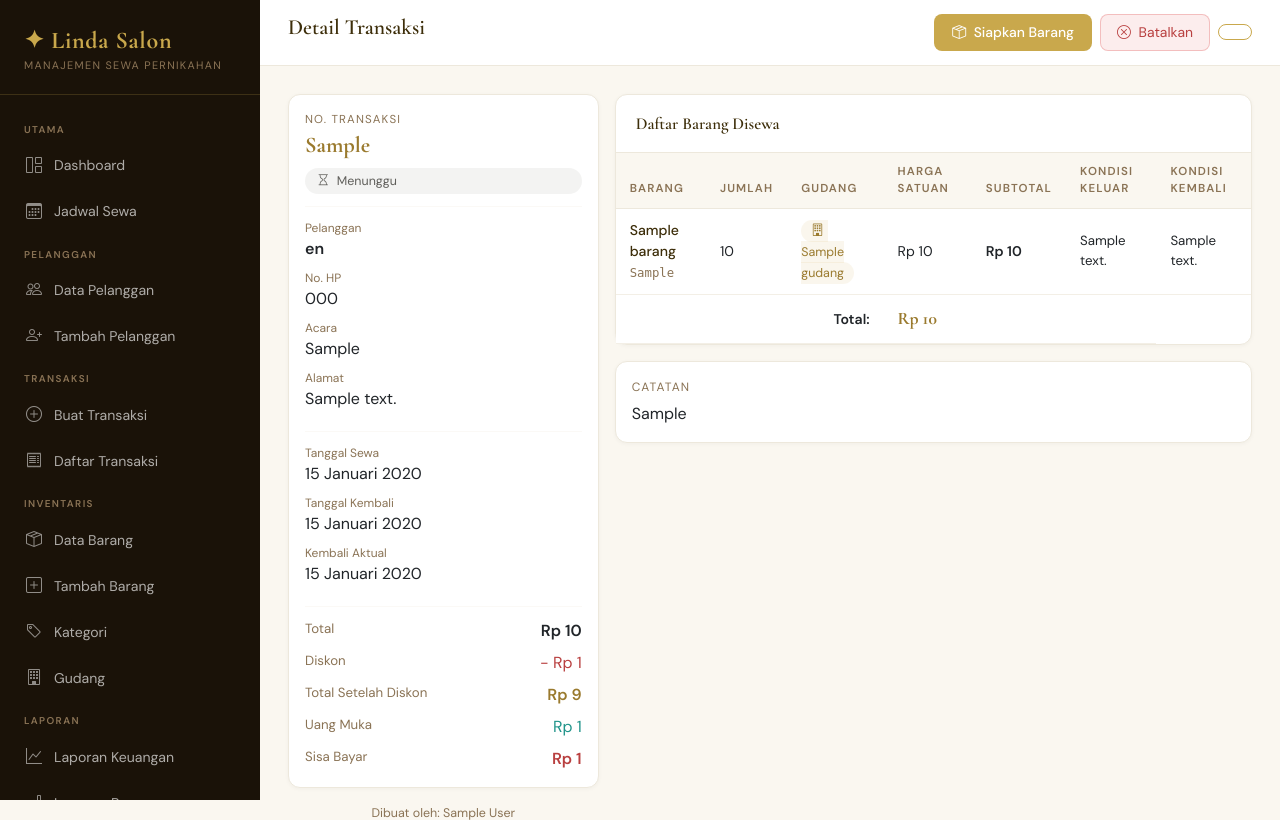
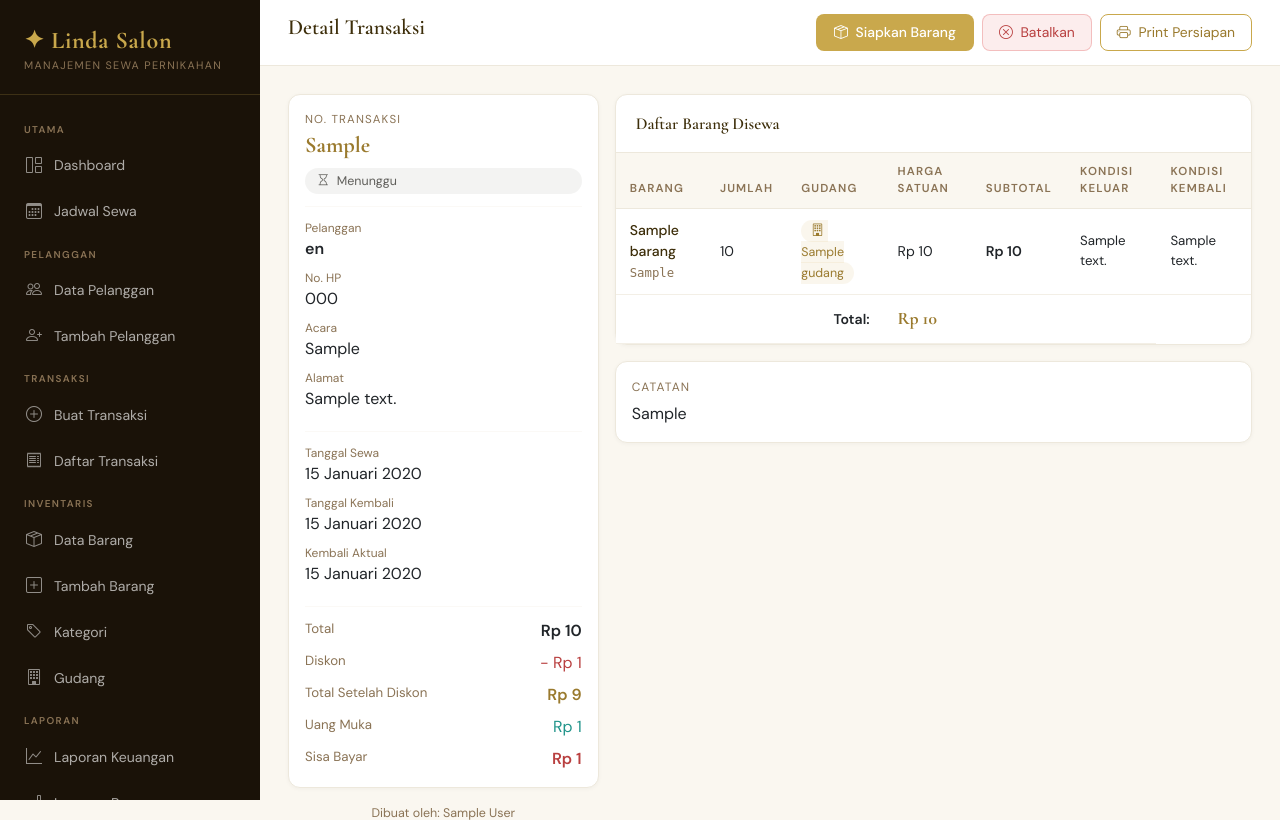
Before and after one commit to avifmuhamadtaufiq/linda_salon, a Django app: page /transactions/1/ in a window 1280 px wide. Shown: the top 820 px of the page. Run offline with Django 4.2, Linux system fonts and the light colour scheme; a user stored in the database is signed in; tables that the repository leaves empty hold one stand-in row (values such as "Sample post"); some libraries are stand-ins or nearby versions.

Commit message:
fix tombol print persiapan barang

```diff
--- a/templates/transactions/transaksi_detail.html
+++ b/templates/transactions/transaksi_detail.html
@@ -45,6 +45,7 @@
 {% endif %}
     <a href="{% url 'transaksi_print_persiapan' transaksi.pk %}"
         target="_blank" class="btn btn-outline-gold btn-sm">
+        <i class="bi bi-printer me-1"></i> Print Persiapan
     </a>
 {% endblock %}
 {% block content %}
```
